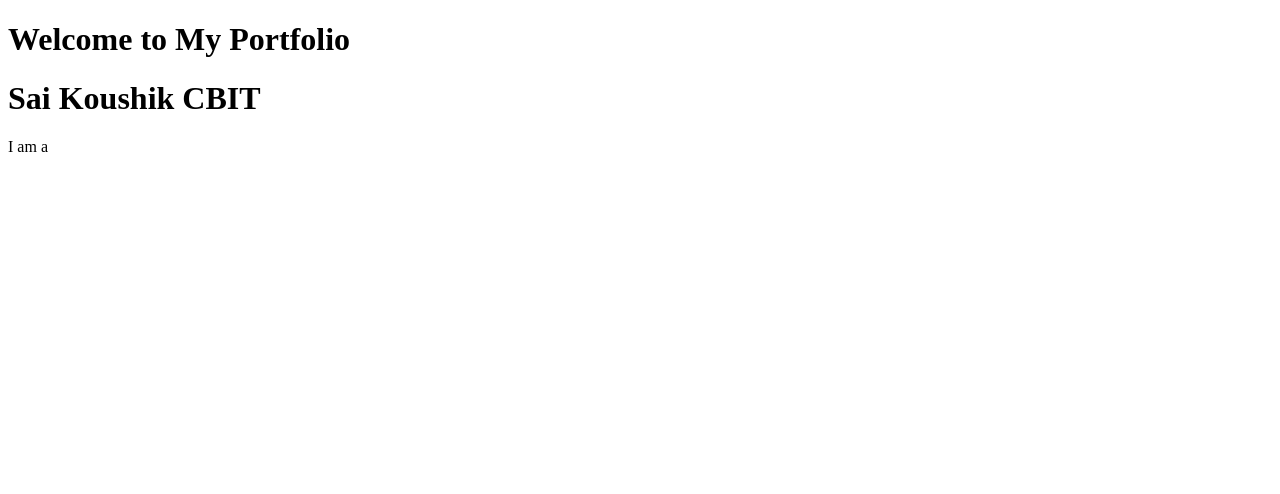
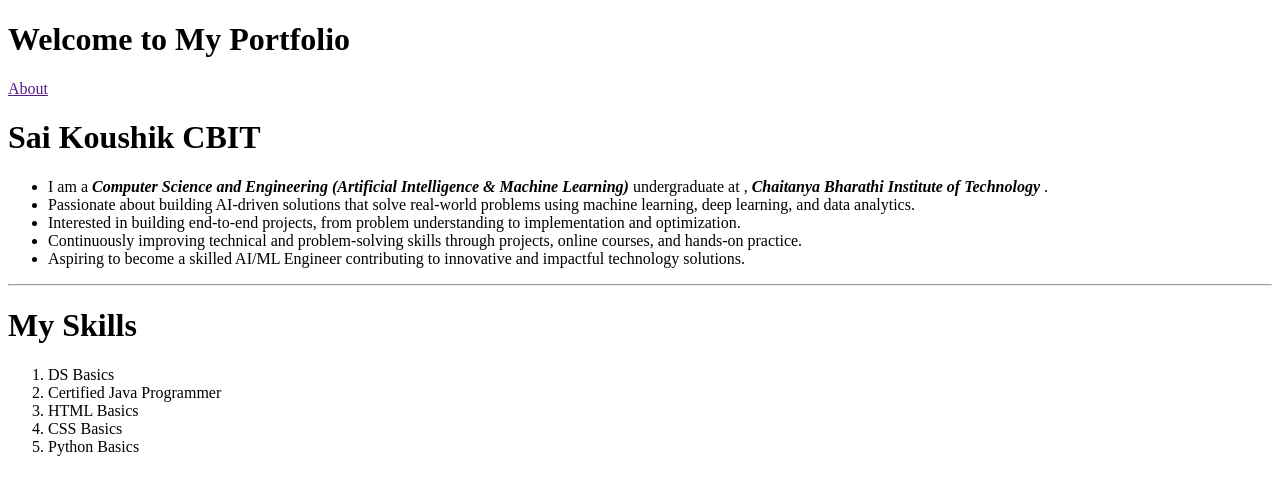
Before and after one commit to saikoushik2108/portfolio, a plain HTML site: page index.html in a window 1280 px wide. Drawn offline with Linux system fonts and the light colour scheme.

Commit message:
Updating index

```diff
--- a/index.html
+++ b/index.html
@@ -7,7 +7,24 @@
 </head>
 <body>
     <h1>Welcome to My Portfolio</h1>
+    <a href="">About</a>
     <h1>Sai Koushik CBIT</h1>
-    <p>I am a </p>
+    <ul>
+    <li>I am a <b> <i>Computer Science and Engineering (Artificial Intelligence & Machine Learning)</i> </b> undergraduate at ,<b> <i>Chaitanya Bharathi Institute of Technology </i> </b> .</li>
+    <li>Passionate about building AI-driven solutions that solve real-world problems using machine learning, deep learning, and data analytics.</li>
+    <li>Interested in building end-to-end projects, from problem understanding to implementation and optimization.</li>
+    <li>Continuously improving technical and problem-solving skills through projects, online courses, and hands-on practice.</li>
+    <li>Aspiring to become a skilled AI/ML Engineer contributing to innovative and impactful technology solutions.</li>
+
+ </ul>
+ <hr / >
+ <h1> My Skills </h1>
+ <ol>
+    <li>DS Basics</li>
+    <li>Certified Java Programmer</li>
+    <li>HTML Basics</li>
+    <li>CSS Basics</li>
+    <li>Python Basics</li>
+ </ol>
 </body>
 </html>
```
